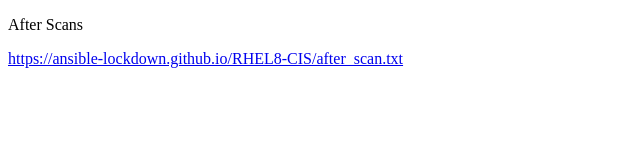
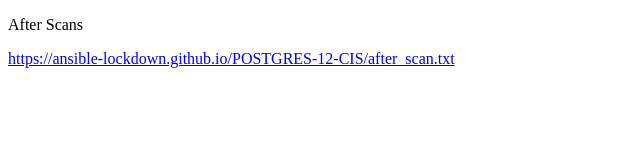
Before and after one commit to ansible-lockdown/POSTGRES-12-CIS, a plain HTML site: page index.html in a window 1280 px wide. Shown: the full height of the page, 0-640 px from the left. Drawn offline with Linux system fonts and the light colour scheme.

```diff
--- a/index.html
+++ b/index.html
@@ -5,7 +5,7 @@
   </head>
   <body>
     <p>After Scans
-       <a href="https://ansible-lockdown.github.io/RHEL8-CIS/after_scan.txt"</a></p>
-    <p>https://ansible-lockdown.github.io/RHEL8-CIS/after_scan.txt</p>
+       <a href="https://ansible-lockdown.github.io/POSTGRES-12-CIS/after_scan.txt"</a></p>
+    <p>https://ansible-lockdown.github.io/POSTGRES-12-CIS/after_scan.txt</p>
   </body>
 </html>
```
Also changed, not shown: after_scan.txt (added).
